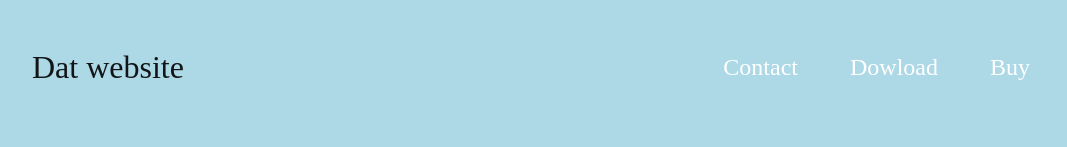
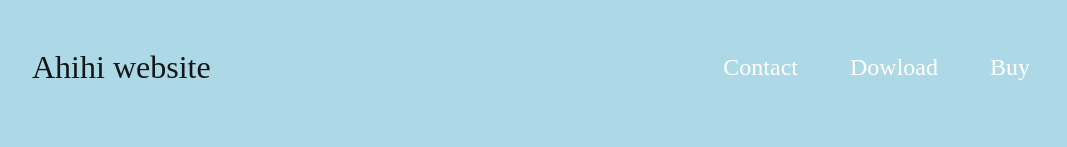
Before and after one commit to dat1389/tindog, a plain HTML site: page index.html in a window 1280 px wide. Shown: the top 147 px of the page, without its empty margins (96-1163 px from the left). Drawn offline with nearby package versions, Linux system fonts and the light colour scheme; a web font is replaced by a local one.

Commit message:
Update index.html

```diff
--- a/index.html
+++ b/index.html
@@ -22,7 +22,7 @@
 
 
       <nav class="navbar navbar-expand-lg navbar-light" id="nav1">
-        <a class="navbar-brand" href="">Dat website</a>
+        <a class="navbar-brand" href="">Ahihi website</a>
         <button class="navbar-toggler" type="button" data-toggle="collapse" data-target="#navbarTogglerDemo02" aria-controls="navbarTogglerDemo02" aria-expanded="false" aria-label="Toggle navigation">
           <span class="navbar-toggler-icon"></span>
         </button>
```
